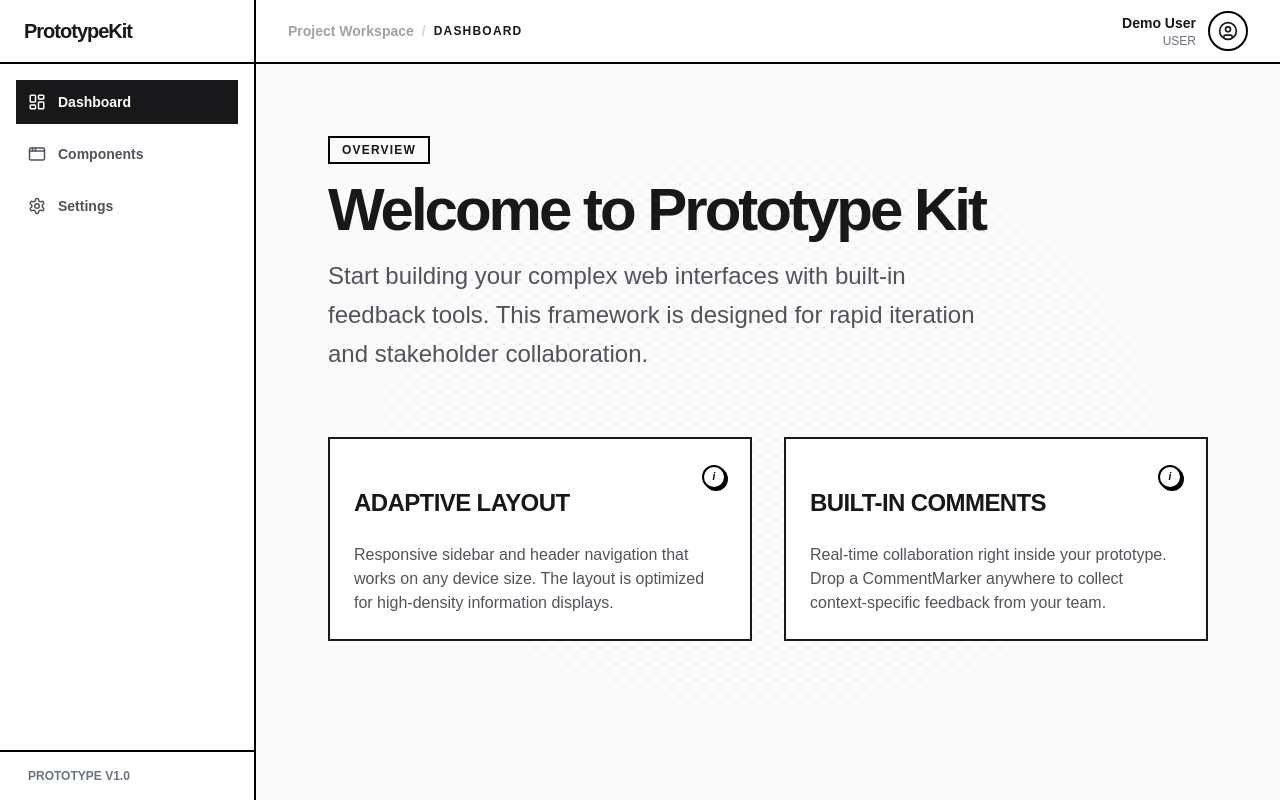
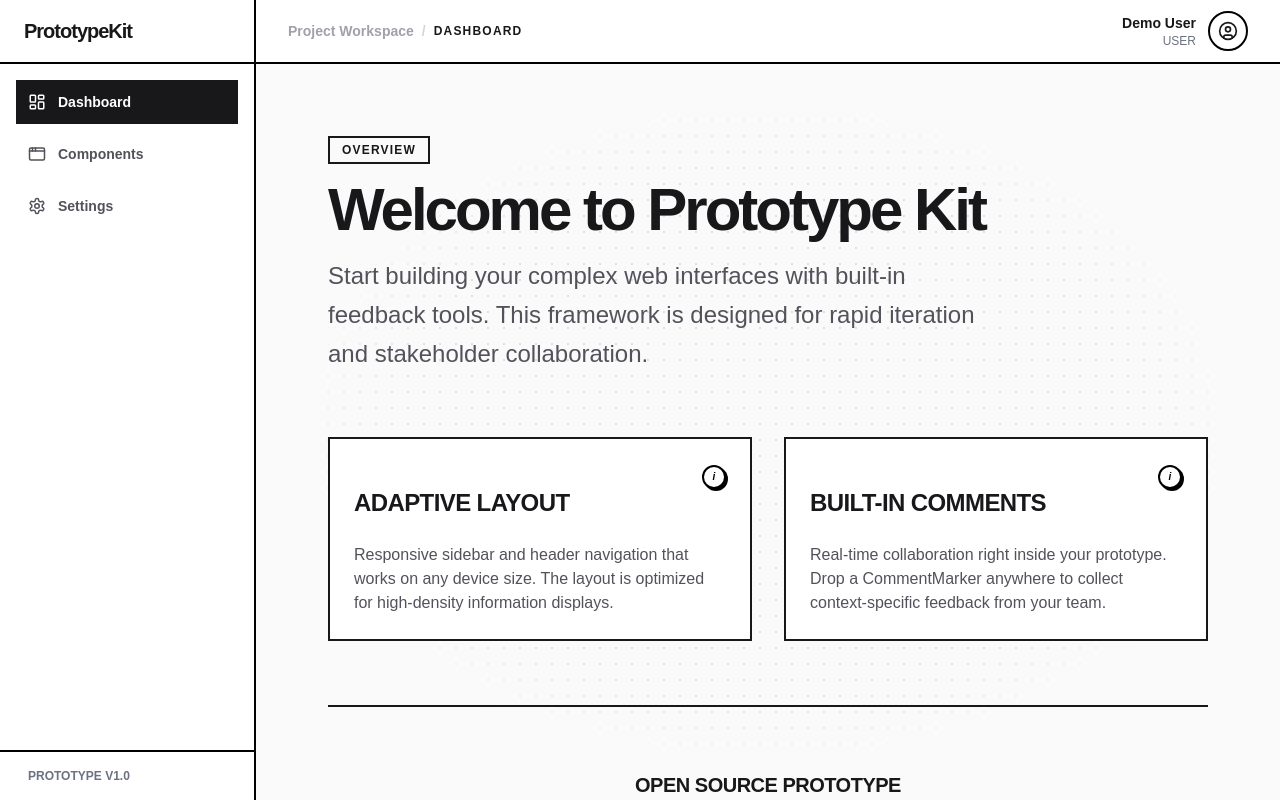
Before and after one commit to anton-g-kulikov/prototype-kit, a Next.js app: page / in a window 1280 px wide. Built offline with nearby package versions, Linux system fonts and the light colour scheme; no server answers; the database is empty.

Commit message:
feat: add GitHub call-to-action section and update layout background styling

```diff
--- a/src/app/page.tsx
+++ b/src/app/page.tsx
@@ -1,12 +1,13 @@
 import { MainLayout } from "@/components/layout/MainLayout";
 import { CommentMarker } from "@/components/Comments/CommentMarker";
+import { Github } from "lucide-react";
 
 export default function Home() {
   return (
     <MainLayout title="Dashboard">
       <div className="max-w-6xl mx-auto p-8 space-y-16 pb-24">
         <header className="space-y-4">
-          <div className="inline-block px-3 py-1 border-2 border-border text-xs font-bold tracking-widest text-zinc-900 dark:text-white uppercase">
+          <div className="inline-block w-fit px-3 py-1 border-2 border-zinc-900 dark:border-white text-xs font-bold tracking-widest text-zinc-900 dark:text-white uppercase">
             Overview
           </div>
           <h1 className="text-6xl font-black tracking-tighter text-zinc-900 dark:text-white">
@@ -49,6 +50,24 @@ export default function Home() {
             </p>
           </div>
         </section>
+
+        <div className="flex flex-col items-center gap-6 pt-16 border-t-2 border-zinc-900 dark:border-white">
+          <div className="text-center space-y-2">
+            <h3 className="text-xl font-black uppercase tracking-tight">Open Source Prototype</h3>
+            <p className="text-zinc-600 dark:text-zinc-400 font-medium">
+              Contributions and feedback are welcome on GitHub.
+            </p>
+          </div>
+          <a
+            href="https://github.com/anton-g-kulikov/prototype-kit"
+            target="_blank"
+            rel="noopener noreferrer"
+            className="wireframe-button flex items-center gap-3 bg-zinc-900 text-white hover:bg-zinc-100 hover:text-zinc-900 dark:bg-white dark:text-zinc-900 dark:hover:bg-zinc-900 dark:hover:text-white transition-all"
+          >
+            <Github size={20} />
+            <span className="text-lg">View on GitHub</span>
+          </a>
+        </div>
       </div>
     </MainLayout>
   );
--- a/src/components/layout/MainLayout.tsx
+++ b/src/components/layout/MainLayout.tsx
@@ -29,11 +29,11 @@ export const MainLayout = ({ children, title, noPadding = false }: { children: R
       <div className="flex-1 flex flex-col min-w-0 h-full">
         <Header title={title} onMenuClick={() => setIsSidebarOpen(true)} />
         <main className="flex-1 overflow-hidden flex flex-col">
-          <div className="animate-fade-in flex-1 flex flex-col overflow-y-auto">
+          <div className="animate-fade-in flex-1 flex flex-col overflow-y-auto bg-zinc-50 dark:bg-zinc-950">
             {noPadding ? (
               children
             ) : (
-              <div className={`bg-zinc-50 dark:bg-zinc-950 min-h-full relative ${settings.compactMode ? 'p-2 sm:p-4' : 'p-4 sm:p-6 md:p-10'}`}>
+              <div className={`min-h-full relative ${settings.compactMode ? 'p-2 sm:p-4' : 'p-4 sm:p-6 md:p-10'}`}>
                 <div className="absolute inset-0 bg-dot-pattern [mask-image:radial-gradient(ellipse_50%_50%_at_50%_50%,#000_70%,transparent_100%)] pointer-events-none"></div>
                 <div className="relative z-10">
                   {children}
```
